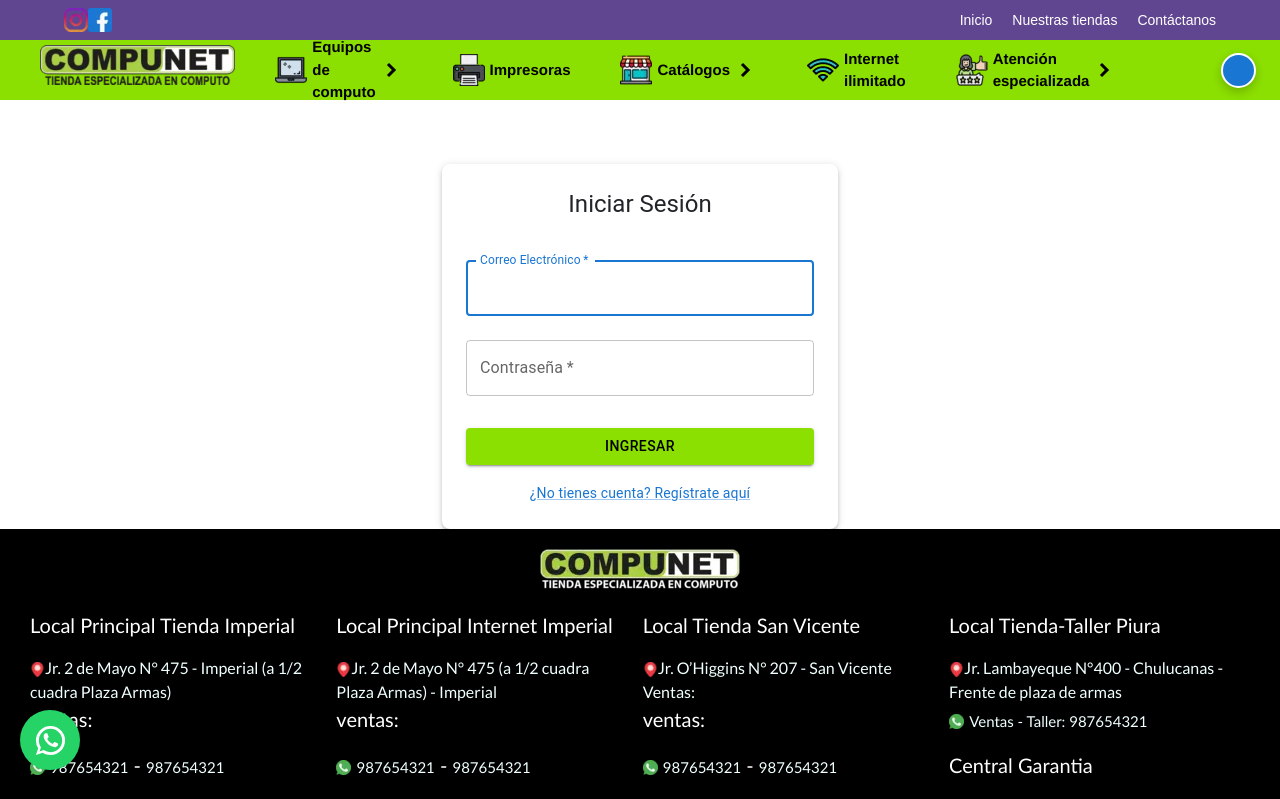
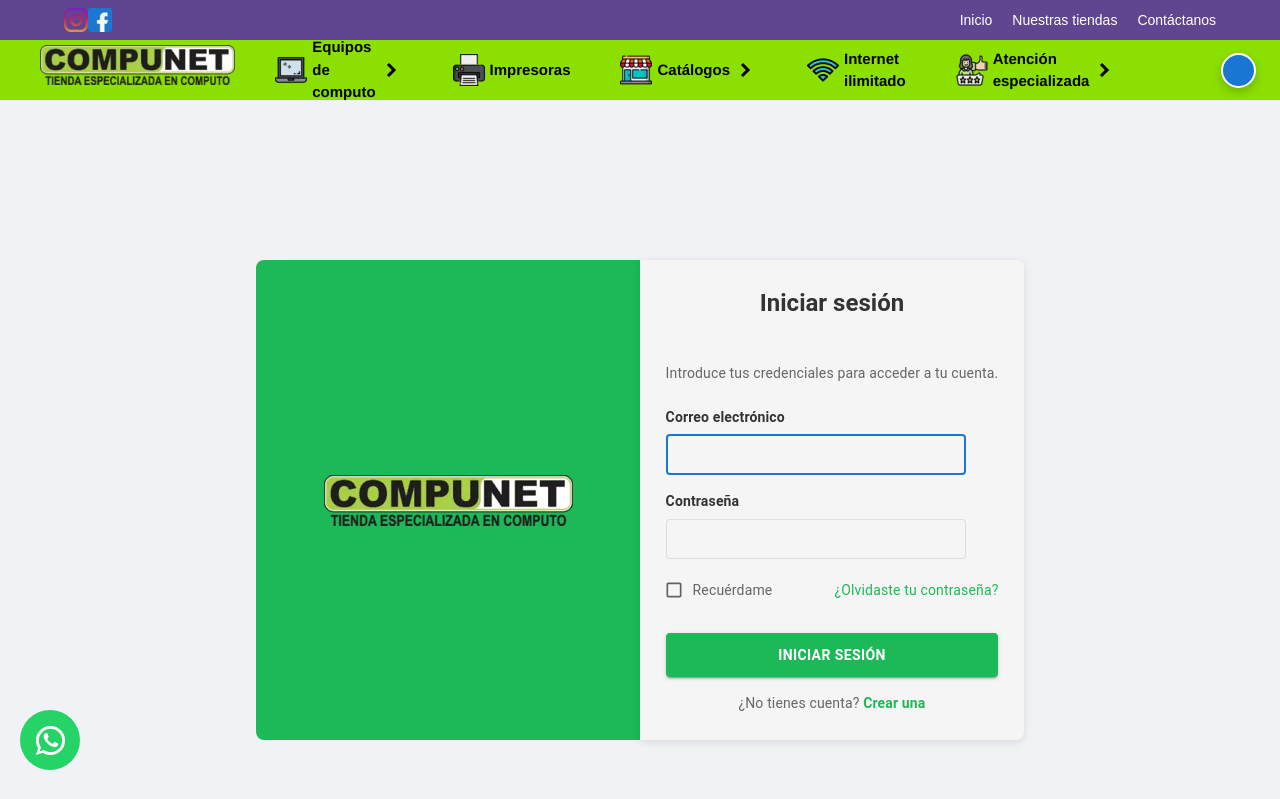
Before and after one commit to CHARLES-21-PR/Compunet_front_devops, a React (Vite) app: page /login in a window 1280 px wide. Shown: the top 799 px of the page. Built offline with nearby package versions, Linux system fonts and the light colour scheme; some icons are missing.

Commit message:
add-jenkins

```diff
--- a/src/views/LoginView.jsx
+++ b/src/views/LoginView.jsx
@@ -1,11 +1,12 @@
 import { useState } from 'react';
 import { useAuth } from '../context/AuthContext';
 import { Link as RouterLink } from 'react-router-dom';
-import { Container, Box, Typography, TextField, Button, Alert, Link } from '@mui/material';
+import { Box, Typography, TextField, Button, Alert, Link, Checkbox, FormControlLabel } from '@mui/material';
 
 function LoginView() {
     const [email, setEmail] = useState('');
     const [password, setPassword] = useState('');
+    const [remember, setRemember] = useState(false);
     const [error, setError] = useState('');
     const { login } = useAuth();
 
@@ -19,66 +20,240 @@ function LoginView() {
     };
 
     return (
-        <Container maxWidth="xs">
+        <Box sx={{ display: 'flex', justifyContent: 'center', alignItems: 'center', minHeight: '100vh', backgroundColor: '#f0f2f5',
+                    boxShadow: '0 2px 8px rgba(0,0,0,0.1)', }}>
+            <Box sx={{ display: 'flex', height: '60vh', width: '60%' }}>
+            {/* Sección Izquierda - Verde con Logo */}
             <Box
                 sx={{
-                    marginTop: 8,
+                    flex: 1,
+                    backgroundColor: '#1db959',
                     display: 'flex',
-                    flexDirection: 'column',
                     alignItems: 'center',
-                    padding: 3,
-                    boxShadow: 3,
-                    borderRadius: 2,
-                    backgroundColor: 'white'
+                    justifyContent: 'center',
+                    borderRadius: '8px 0 0 8px',
+                    '@media (max-width: 900px)': {
+                        display: 'none'
+                    }
                 }}
             >
-                <Typography component="h1" variant="h5" sx={{ mb: 2 }}>
-                    Iniciar Sesión
+                <Box
+                    component="img"
+                    src="/img/logo.webp"
+                    alt="COMPUNET Logo"
+                    sx={{
+                        maxWidth: '300px',
+                        maxHeight: '300px',
+                        objectFit: 'contain'
+                    }}
+                />
+            </Box>
+
+            {/* Sección Derecha - Formulario */}
+            <Box
+                sx={{
+                    backgroundColor: 'white',
+                    borderRadius: '0 8px 8px 0',
+                    boxShadow: '0 2px 8px rgba(0,0,0,0.1)',
+                    width: '100%',
+                    flex: 1,
+                    display: 'flex',
+                    alignItems: 'center',
+                    justifyContent: 'center',
+                    backgroundColor: '#f5f5f5',
+
+                    '@media (max-width: 900px)': {
+                        flex: '1 1 100%'
+                    }
+                }}
+            >
+                <Box
+                    sx={{
+
+
+                    }}
+                >
+                    <Typography
+                        variant="h5"
+                        sx={{
+                            fontWeight: '600',
+                            marginBottom: '8px',
+                            color: '#333',
+                            textAlign: 'center',
+                            marginBottom: '44px'
+                        }}
+                    >
+                        Iniciar sesión
                     </Typography>
 
-                {error && <Alert severity="error" sx={{ width: '100%', mb: 2 }}>{error}</Alert>}
+                    <Typography
+                        variant="body2"
+                        sx={{
+                            color: '#666',
+                            marginBottom: '24px'
+                        }}
+                    >
+                        Introduce tus credenciales para acceder a tu cuenta.
+                    </Typography>
 
-                <Box component="form" onSubmit={handleSubmit} sx={{ mt: 1, width: '100%' }}>
+                    {error && (
+                        <Alert severity="error" sx={{ mb: 2 }}>
+                            {error}
+                        </Alert>
+                    )}
+
+                    <Box component="form" onSubmit={handleSubmit} sx={{ width: '100%', display: 'flex', flexDirection: 'column', alignItems: 'left' }}>
+                        <Box sx={{ width: '100%', maxWidth: '300px' }}>
+                            <Typography
+                                variant="body2"
+                                sx={{
+                                    fontWeight: '600',
+                                    marginBottom: '8px',
+                                    color: '#333'
+                                }}
+                            >
+                                Correo electrónico
+                            </Typography>
                             <TextField
-                        margin="normal"
-                        required
                                 fullWidth
                                 id="email"
-                        label="Correo Electrónico"
                                 name="email"
+                                type="email"
                                 autoComplete="email"
                                 autoFocus
                                 value={email}
                                 onChange={(e) => setEmail(e.target.value)}
+                                variant="outlined"
+                                size="small"
+                                sx={{
+                                    marginBottom: '16px',
+                                    '& .MuiOutlinedInput-root': {
+                                        '& fieldset': {
+                                            borderColor: '#ddd'
+                                        },
+                                        '&:hover fieldset': {
+                                            borderColor: '#bbb'
+                                        }
+                                    }
+                                }}
                             />
+
+                            <Typography
+                                variant="body2"
+                                sx={{
+                                    fontWeight: '600',
+                                    marginBottom: '8px',
+                                    color: '#333'
+                                }}
+                            >
+                                Contraseña
+                            </Typography>
                             <TextField
-                        margin="normal"
-                        required
                                 fullWidth
+                                id="password"
                                 name="password"
-                        label="Contraseña"
                                 type="password"
-                        id="password"
                                 autoComplete="current-password"
                                 value={password}
                                 onChange={(e) => setPassword(e.target.value)}
+                                variant="outlined"
+                                size="small"
+                                sx={{
+                                    marginBottom: '12px',
+                                    '& .MuiOutlinedInput-root': {
+                                        '& fieldset': {
+                                            borderColor: '#ddd'
+                                        },
+                                        '&:hover fieldset': {
+                                            borderColor: '#bbb'
+                                        }
+                                    }
+                                }}
                             />
+                        </Box>
+
+                        <Box
+                            sx={{
+                                display: 'flex',
+                                justifyContent: 'space-between',
+                                alignItems: 'center',
+                                marginBottom: '24px'
+                            }}
+                        >
+                            <FormControlLabel
+                                control={
+                                    <Checkbox
+                                        checked={remember}
+                                        onChange={(e) => setRemember(e.target.checked)}
+                                        size="small"
+                                    />
+                                }
+                                label={
+                                    <Typography variant="body2" sx={{ color: '#666' }}>
+                                        Recuérdame
+                                    </Typography>
+                                }
+                            />
+                            <Link
+                                component={RouterLink}
+                                to="/forgot-password"
+                                variant="body2"
+                                sx={{
+                                    color: '#1db959',
+                                    textDecoration: 'none',
+                                    '&:hover': {
+                                        textDecoration: 'underline'
+                                    }
+                                }}
+                            >
+                                ¿Olvidaste tu contraseña?
+                            </Link>
+                        </Box>
+
                         <Button
                             type="submit"
                             fullWidth
                             variant="contained"
-                        sx={{ mt: 3, mb: 2, bgcolor: '#8bdf01', color: 'black', '&:hover': { bgcolor: '#7fce00' } }}
+                            sx={{
+                                bgcolor: '#1db959',
+                                color: 'white',
+                                fontWeight: '600',
+                                padding: '10px',
+                                marginBottom: '16px',
+                                textTransform: 'uppercase',
+                                fontSize: '14px',
+                                '&:hover': {
+                                    bgcolor: '#158a43'
+                                }
+                            }}
                         >
-                        Ingresar
+                            Iniciar Sesión
                         </Button>
+
                         <Box sx={{ textAlign: 'center' }}>
-                        <Link component={RouterLink} to="/register" variant="body2">
-                            {"¿No tienes cuenta? Regístrate aquí"}
+                            <Typography variant="body2" sx={{ color: '#666' }}>
+                                ¿No tienes cuenta?{' '}
+                                <Link
+                                    component={RouterLink}
+                                    to="/register"
+                                    sx={{
+                                        color: '#1db959',
+                                        fontWeight: '600',
+                                        textDecoration: 'none',
+                                        '&:hover': {
+                                            textDecoration: 'underline'
+                                        }
+                                    }}
+                                >
+                                    Crear una
                                 </Link>
+                            </Typography>
                         </Box>
                     </Box>
                 </Box>
-        </Container>
+            </Box>
+        </Box>
+        </Box>
     );
 }
 
```
Also changed, not shown: 2 other files (tests, documents, lock files or other folders). Lines whose indentation alone changed are shown as unchanged.
